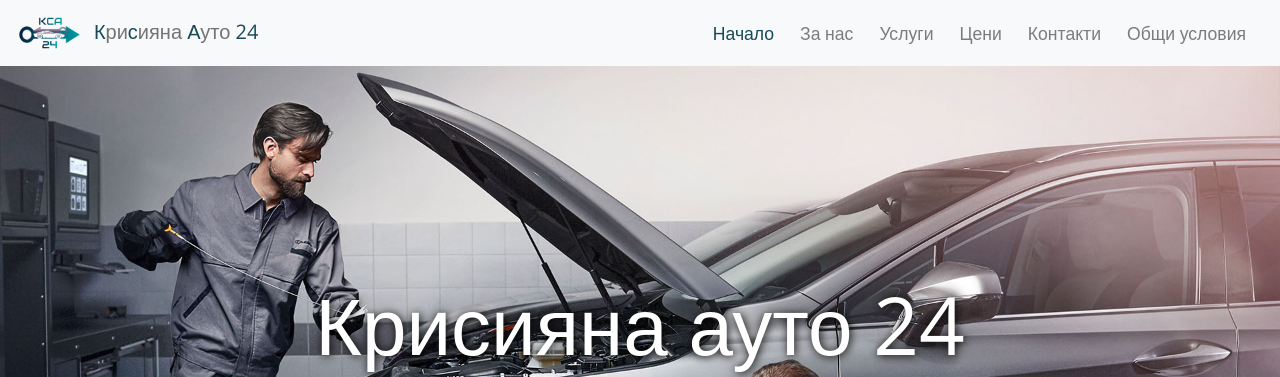
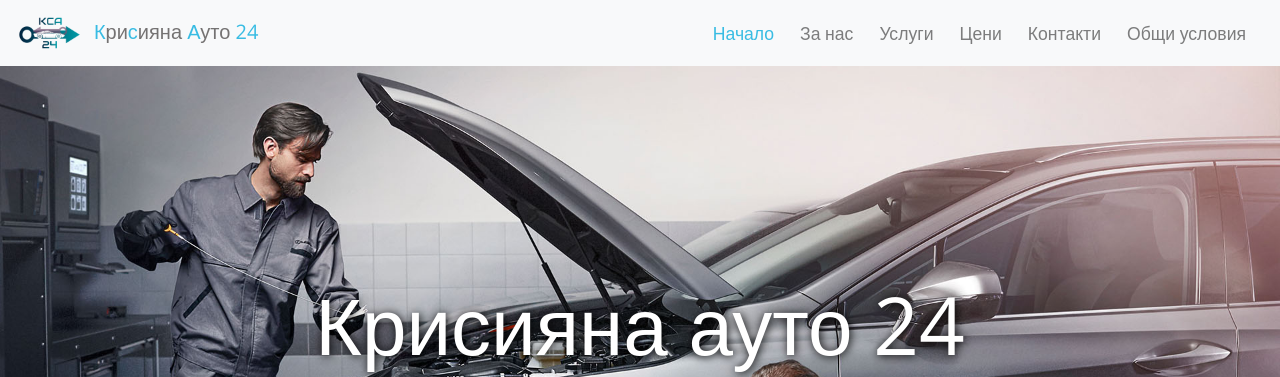
Before and after one commit to kristiyanivanovx/krisiqna-auto-24, a Flask app: page / in a window 1280 px wide. Shown: the top 377 px of the page. Run offline with Flask 2, Linux system fonts and the light colour scheme; some libraries are stand-ins or nearby versions.

Commit message:
Revert "change colors"
This reverts commit 0fbb4ac351cac303fc4bd884363310df1732fd5f.

```diff
--- a/static/css/style.css
+++ b/static/css/style.css
@@ -17,11 +17,11 @@ html, body {
 }
 
 .active a, .subscription, .orange {
-  color: #174958 !important;
+  color: #38bce3 !important;
 }
 
 #active {
-  color: #174958 !important;
+  color: #38bce3 !important;
 }
 
 /* navbar */
@@ -348,15 +348,15 @@ figure {
 /* spans and bars, colors */
 
 .spanTwo, .spanFour {
-  color: #747272;
+  color: rgb(116, 114, 114);
 }
 
 .spanOne, .spanThree, .spanFive {
-  color: #174958;
+  color: #38bce3;
 }
 
 #bars {
-  color: #174958;
+  color: #38bce3;
 }
 
 /*---Media Queries --*/
@@ -524,7 +524,6 @@ figure {
     font-size: 250%;
   }
 }
-
 /* @380 */
 
 @media (max-width: 390px) {
@@ -561,7 +560,6 @@ figure {
     padding: .5rem;
   }
 }
-
 @media (max-width: 350px) {
   .carousel-caption h1 {
     font-size: 190%;
```
